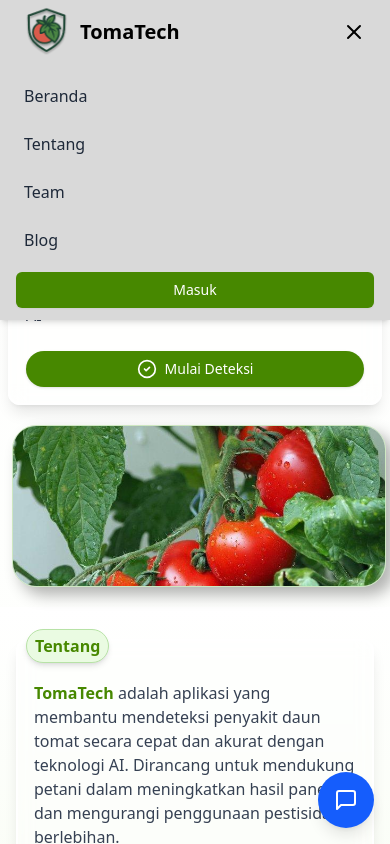
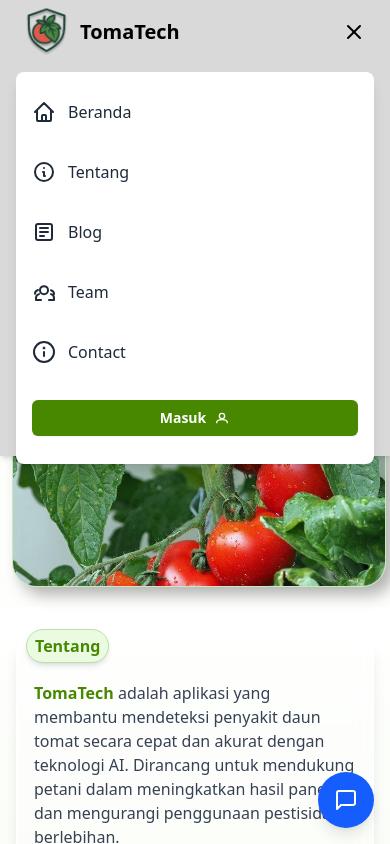
Before and after one commit to luputer/TomaTechs, a React (Vite) app in the folder frontend/: page / in a window 390 px wide. Both pictures are taken after a click on the button 354 px from the left and 32 px from the top of the page. Shown: the top 844 px of the page. Built offline with nearby package versions, Linux system fonts and the light colour scheme.

Commit message:
fix hamburger navbar

```diff
--- a/frontend/src/components/navbar.jsx
+++ b/frontend/src/components/navbar.jsx
@@ -272,73 +272,80 @@
                     </div>
 
                     {/* Mobile Navigation */}
-                    <div className={`md:hidden transition-all duration-300 ease-in-out ${isMobileMenuOpen ? 'max-h-64 opacity-100' : 'max-h-0 opacity-0 overflow-hidden'}`}>
-                        <div className="py-4 space-y-4">
+                    <div className={`md:hidden transition-all duration-300 ease-in-out ${isMobileMenuOpen ? 'max-h-96 opacity-100' : 'max-h-0 opacity-0 overflow-hidden'}`}>
+                        <div className="py-4 space-y-3 bg-white rounded-lg shadow-lg mt-2">
                             {user ? (
                                 <>
                                     <Link
                                         to="/dashboard"
-                                        className="block text-gray-700 hover:text-[#478800] transition-colors px-2 py-1 flex items-center gap-2"
+                                        className="flex items-center gap-3 text-gray-700 hover:text-[#478800] transition-colors px-4 py-3 hover:bg-gray-50"
                                         onClick={() => setIsMobileMenuOpen(false)}
                                     >
-                                        {/* Dashboard icon */}
-                                        <svg xmlns="http://www.w3.org/2000/svg" className="h-6 w-6" fill="none" viewBox="0 0 24 24" stroke="currentColor">
+                                        <svg xmlns="http://www.w3.org/2000/svg" className="h-5 w-5" fill="none" viewBox="0 0 24 24" stroke="currentColor">
                                             <path strokeLinecap="round" strokeLinejoin="round" strokeWidth={2} d="M4 6a2 2 0 012-2h2a2 2 0 012 2v2a2 2 0 01-2 2H6a2 2 0 01-2-2V6zM14 6a2 2 0 012-2h2a2 2 0 012 2v2a2 2 0 01-2 2h-2a2 2 0 01-2-2V6zM4 16a2 2 0 012-2h2a2 2 0 012 2v2a2 2 0 01-2 2H6a2 2 0 01-2-2v-2zM14 16a2 2 0 012-2h2a2 2 0 012 2v2a2 2 0 01-2 2h-2a2 2 0 01-2-2v-2z" />
                                         </svg>
-                                        Dashboard
+                                        <span className="font-medium">Dashboard</span>
                                     </Link>
                                     <button
                                         onClick={() => { logout(); setIsMobileMenuOpen(false); }}
-                                        className="block w-full text-left text-red-600 hover:text-red-800 transition-colors px-2 py-1 flex items-center gap-2"
+                                        className="flex items-center gap-3 w-full text-left text-red-600 hover:text-red-800 transition-colors px-4 py-3 hover:bg-gray-50"
                                     >
-                                        {/* Logout icon */}
                                         <svg xmlns="http://www.w3.org/2000/svg" className="h-5 w-5" fill="none" viewBox="0 0 24 24" stroke="currentColor">
                                             <path strokeLinecap="round" strokeLinejoin="round" strokeWidth={2} d="M17 16l4-4m0 0l-4-4m4 4H7m6 4v1a3 3 0 01-3 3H6a3 3 0 01-3-3V7a3 3 0 013-3h4a3 3 0 013 3v1" />
                                         </svg>
-                                        Keluar
+                                        <span className="font-medium">Keluar</span>
                                     </button>
                                 </>
                             ) : (
                                 <>
+                                    {navItems.map((item) => (
+                                        item.name === "Tentang" ? (
+                                            <button
+                                                key={item.name}
+                                                onClick={handleAboutClick}
+                                                className="flex items-center gap-3 w-full text-left text-gray-800 font-medium hover:text-green-700 px-4 py-3 hover:bg-gray-50"
+                                            >
+                                                {item.icon}
+                                                <span>{item.name}</span>
+                                            </button>
+                                        ) : item.name === "Blog" ? (
+                                            <button
+                                                key={item.name}
+                                                onClick={handleBlogClick}
+                                                className="flex items-center gap-3 w-full text-left text-gray-800 font-medium hover:text-green-700 px-4 py-3 hover:bg-gray-50"
+                                            >
+                                                {item.icon}
+                                                <span>{item.name}</span>
+                                            </button>
+                                        ) : (
                                             <Link
-                                        to="/"
-                                        className="block text-gray-800 font-medium hover:text-green-700 px-2 py-1"
+                                                key={item.name}
+                                                to={item.link}
+                                                className="flex items-center gap-3 text-gray-800 font-medium hover:text-green-700 px-4 py-3 hover:bg-gray-50"
                                                 onClick={() => setIsMobileMenuOpen(false)}
                                             >
-                                        Beranda
+                                                {item.icon}
+                                                <span>{item.name}</span>
                                             </Link>
-                                    <button
-                                        onClick={handleAboutClick}
-                                        className="block text-gray-800 font-medium hover:text-green-700 px-2 py-1 w-full text-left"
-                                    >
-                                        Tentang
-                                    </button>
-                                    <Link
-                                        to="/team"
-                                        className="block text-gray-800 font-medium hover:text-green-700 px-2 py-1"
-                                        onClick={() => setIsMobileMenuOpen(false)}
-                                    >
-                                        Team
-                                    </Link>
-                                    <button
-                                        className="block text-gray-800 font-medium hover:text-green-700 px-2 py-1 w-full text-left"
-                                        onClick={handleBlogClick}
-                                    >
-                                        Blog
-                                    </button>
-                                </>
-                            )}
-                            {!user && (
+                                        )
+                                    ))}
+                                    <div className="px-4 py-3">
                                         <Button
                                             onClick={() => {
                                                 handleAuth();
                                                 setIsMobileMenuOpen(false);
                                             }}
                                             variant="default"
-                                    className="w-full bg-[#478800] hover:bg-[#2e4a2f] text-white"
+                                            className="w-full bg-[#478800] hover:bg-[#2e4a2f] text-white flex items-center justify-center gap-2"
                                         >
-                                    Masuk
+                                            <span className="font-semibold">Masuk</span>
+                                            <svg xmlns="http://www.w3.org/2000/svg" className="h-5 w-5" fill="none" viewBox="0 0 24 24" stroke="currentColor">
+                                                <circle cx="12" cy="9" r="4" stroke="white" strokeWidth="2" fill="none" />
+                                                <path d="M4 19c0-2.5 3.5-4.5 8-4.5s8 2 8 4.5" stroke="white" strokeWidth="2" fill="none" strokeLinecap="round" />
+                                            </svg>
                                         </Button>
+                                    </div>
+                                </>
                             )}
                         </div>
                     </div>
```
Lines whose indentation alone changed are shown as unchanged.
